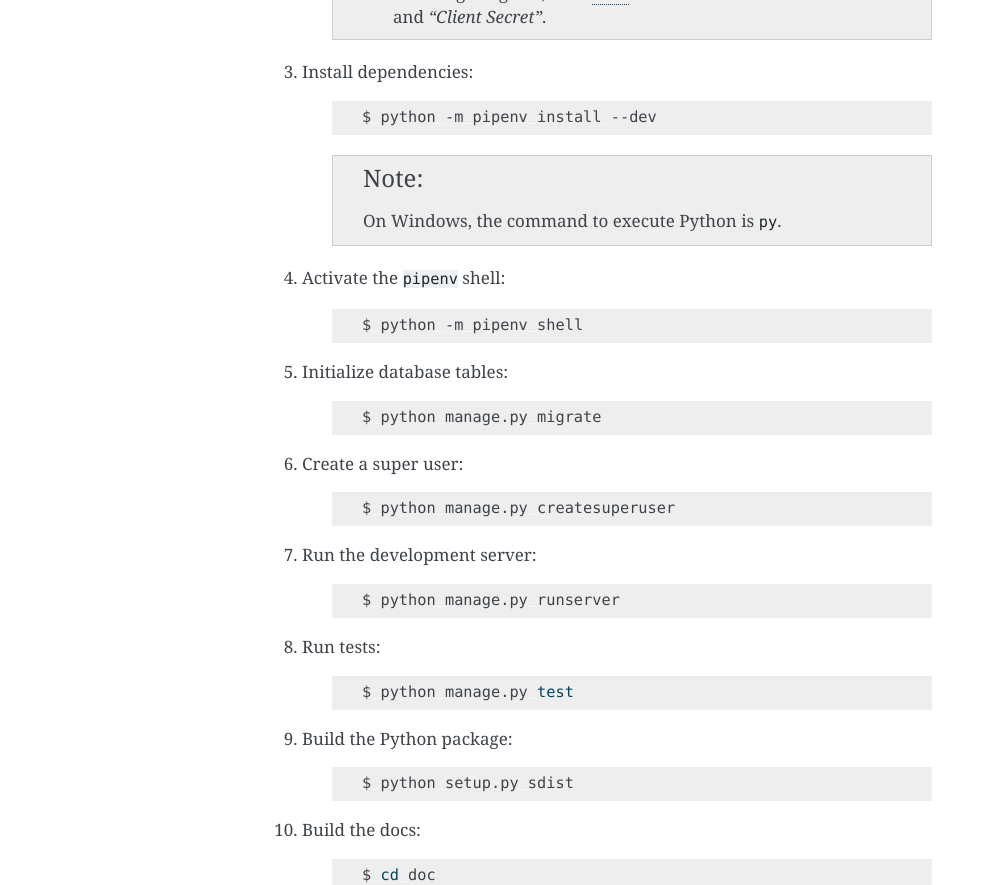
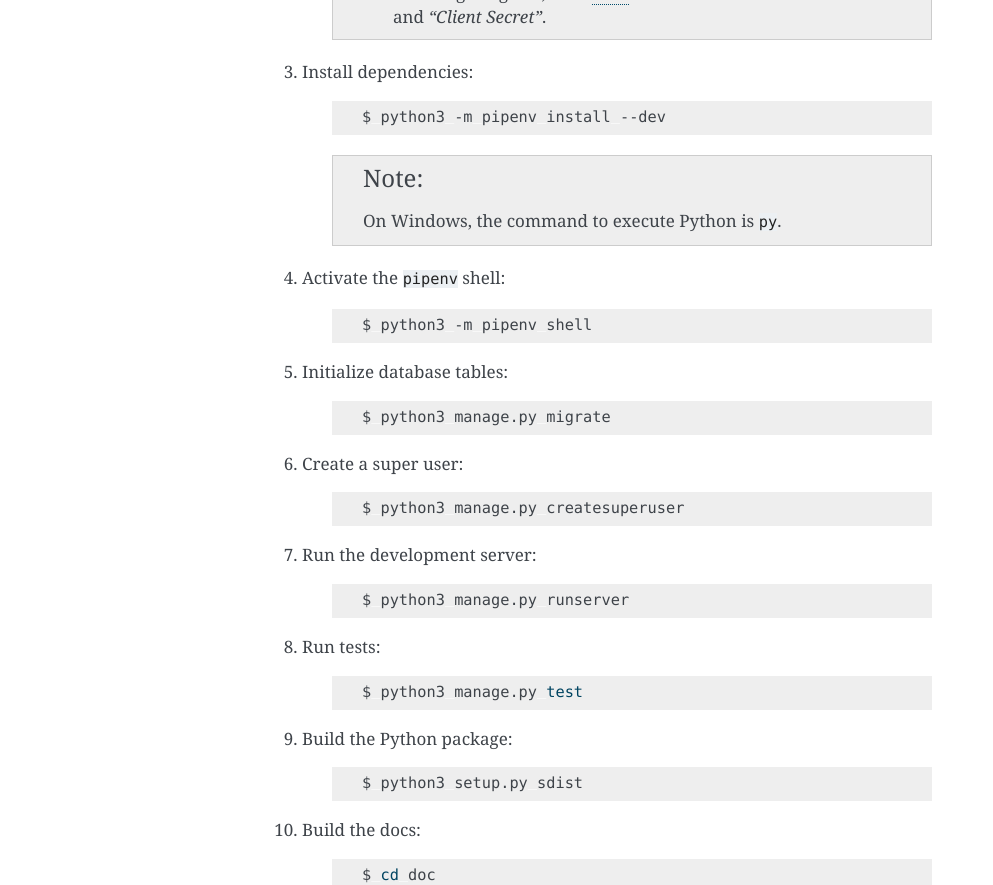
Before and after one commit to ebenh/django-flex-user, a Sphinx documentation site: the page built from docs/source/reference_project.rst, in a window 1280 px wide. Shown: the part 860-1745 px from the top of the page, without its empty margins (148-1141 px from the left). Built offline with Sphinx 7.4.7, drawn with Linux system fonts in a browser that asks for light colours.

Commit message:
Updating docs

```diff
--- a/docs/source/reference_project.rst
+++ b/docs/source/reference_project.rst
@@ -42,7 +42,7 @@ Running the reference project locally
 
     .. code-block:: bash
 
-        $ python -m pipenv install --dev
+        $ python3 -m pipenv install --dev
 
     .. note::
         On Windows, the command to execute Python is ``py``.
@@ -51,37 +51,37 @@ Running the reference project locally
 
     .. code-block:: bash
 
-        $ python -m pipenv shell
+        $ python3 -m pipenv shell
 
 #. Initialize database tables:
 
     .. code-block:: bash
 
-        $ python manage.py migrate
+        $ python3 manage.py migrate
 
 #. Create a super user:
 
     .. code-block:: bash
 
-        $ python manage.py createsuperuser
+        $ python3 manage.py createsuperuser
 
 #. Run the development server:
 
     .. code-block:: bash
 
-        $ python manage.py runserver
+        $ python3 manage.py runserver
 
 #. Run tests:
 
     .. code-block:: bash
 
-        $ python manage.py test
+        $ python3 manage.py test
 
 #. Build the Python package:
 
     .. code-block:: bash
 
-        $ python setup.py sdist
+        $ python3 setup.py sdist
 
 #. Build the docs:
 
```
